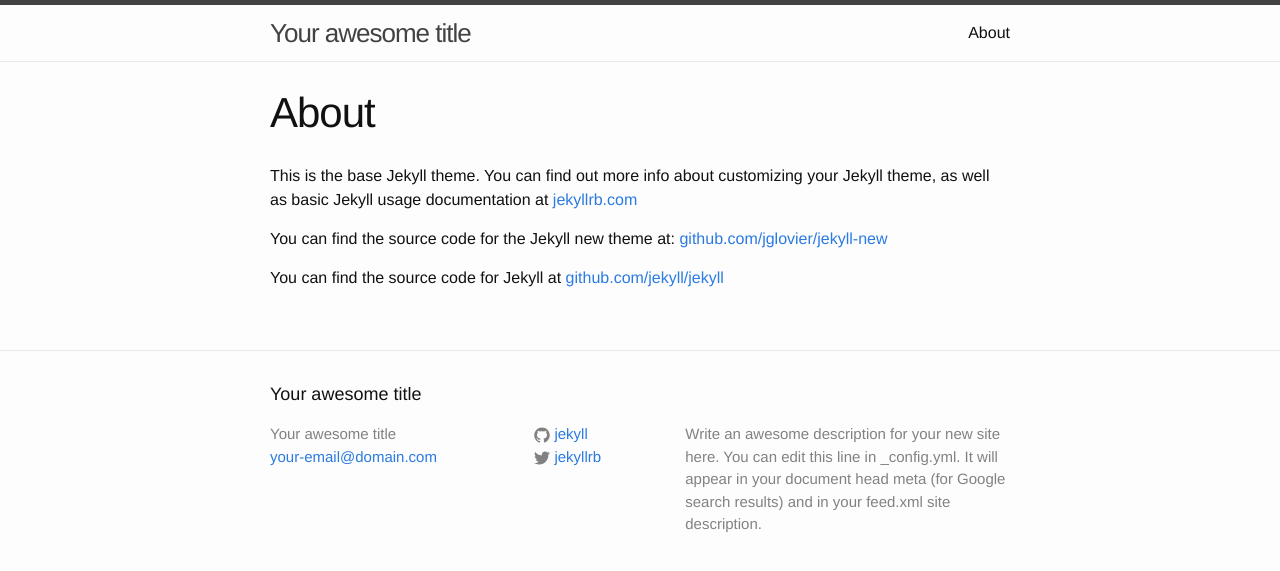
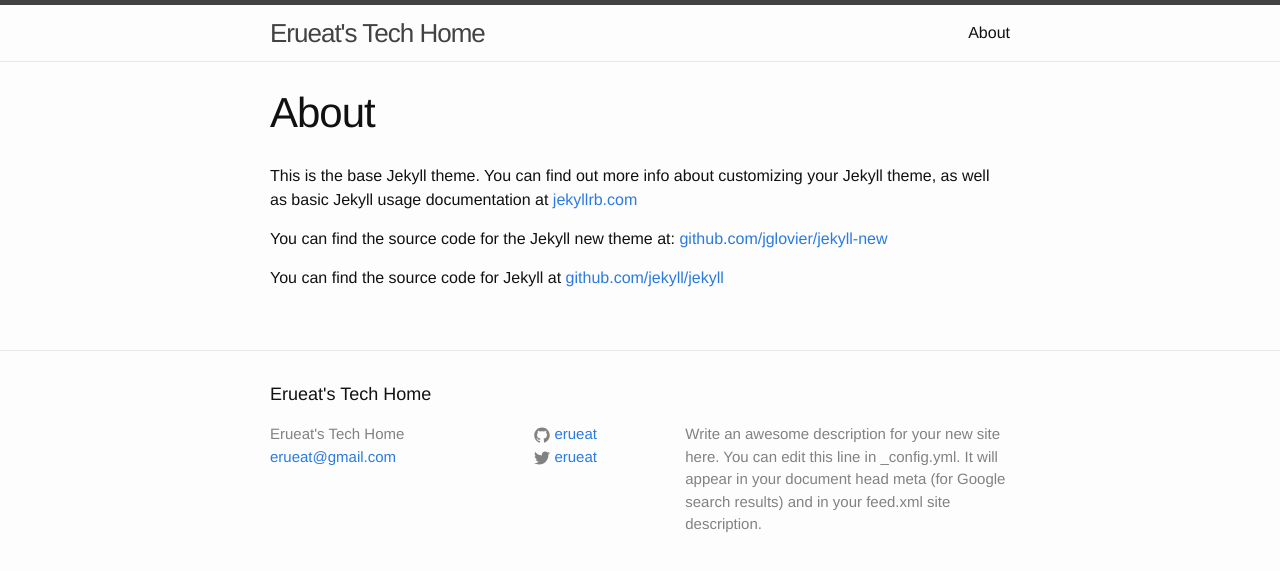
Before and after one commit to erueat/erueat.github.io, a Jekyll site: the page built from about.md, in a window 1280 px wide. Shown: the top 571 px of the page. Built offline with Jekyll 4.4.1, drawn with Linux system fonts in a browser that asks for light colours.

Commit message:
add new post; modify the title and author info;

```diff
--- a/_config.yml
+++ b/_config.yml
@@ -1,14 +1,14 @@
 # Site settings
-title: Your awesome title
-email: your-email@domain.com
+title: Erueat's Tech Home
+email: erueat@gmail.com
 description: > # this means to ignore newlines until "baseurl:"
   Write an awesome description for your new site here. You can edit this
   line in _config.yml. It will appear in your document head meta (for
   Google search results) and in your feed.xml site description.
 baseurl: "" # the subpath of your site, e.g. /blog/
-url: "http://yourdomain.com" # the base hostname & protocol for your site
-twitter_username: jekyllrb
-github_username:  jekyll
+url: "http://erueat.tk" # the base hostname & protocol for your site
+twitter_username: erueat
+github_username:  erueat
 
 # Build settings
 markdown: kramdown
```
Also changed, not shown: _posts/2014-12-04-[For Android beginers] Solution to set listener for button inside ListView.markdown (added, +103 -0 lines), _posts/2014-12-04-welcome-to-jekyll.markdown (deleted, +0 -25 lines).
